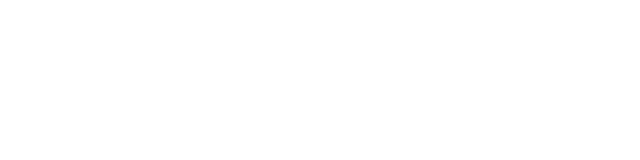
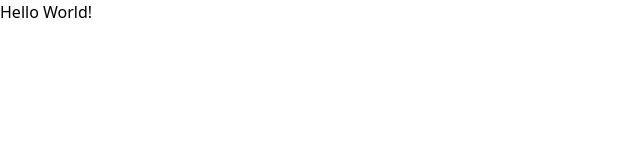
Before and after one commit to agent-indigo/fedissary-web, a React (Create React App) app: page / in a window 1280 px wide. Shown: the top 160 px of the page, without its empty margins (0-640 px from the left). Built offline with nearby package versions, Linux system fonts and the light colour scheme.

Commit message:
Optional cleanup

```diff
--- a/public/index.html
+++ b/public/index.html
@@ -3,7 +3,6 @@
   <head>
     <meta charset="utf-8" />
     <meta name="viewport" content="width=device-width, initial-scale=1" />
-    <meta name="theme-color" content="#000000" />
     <!--
       manifest.json provides metadata used when your web app is installed on a
       user's mobile device or desktop. See https://developers.google.com/web/fundamentals/web-app-manifest/
--- a/src/App.jsx
+++ b/src/App.jsx
@@ -2,7 +2,7 @@ import './App.css'
 const App = () => {
   return (
     <>
-
+      <h1>Hello World!</h1>
     </>
   )
 }
--- a/src/index.js
+++ b/src/index.js
@@ -5,7 +5,7 @@ const index = (() => {
   const root = ReactDOM.createRoot(document.getElementById('root'))
   root.render(
     <React.StrictMode>
-      <App />
+      <App/>
     </React.StrictMode>
   )
 })()
```
Also changed, not shown: 1 other file (tests, documents, lock files or other folders).
